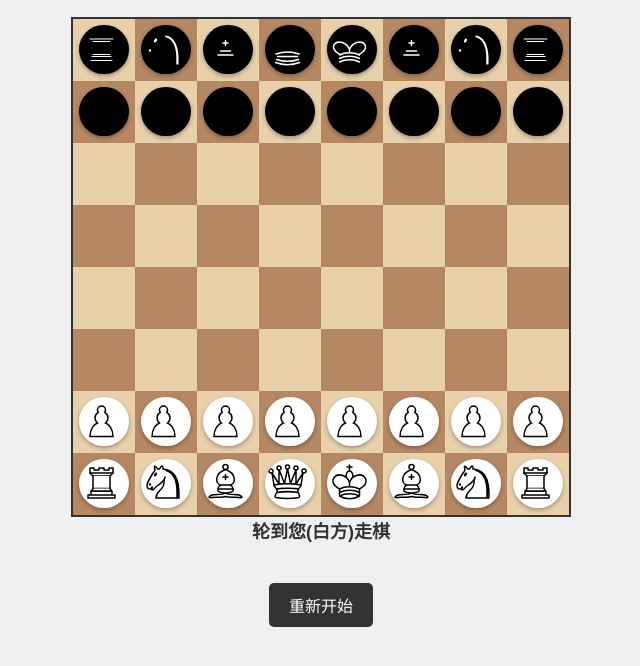
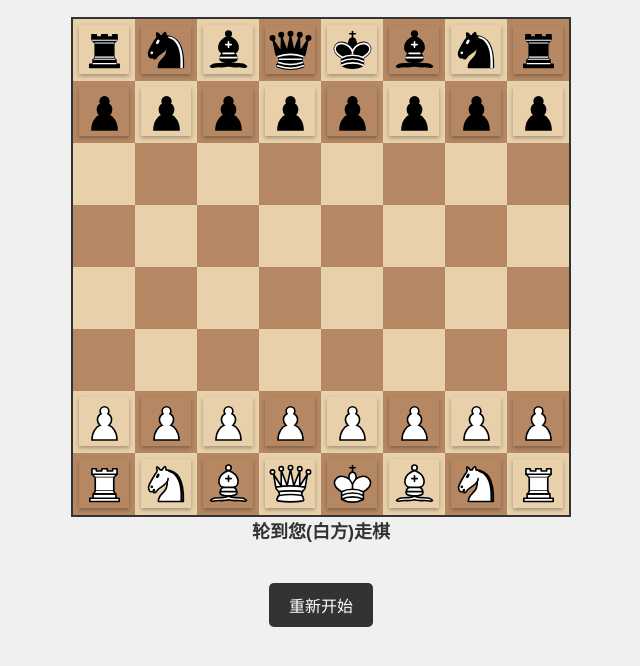
Before and after one commit to EvansNsc1128/chess-game, a website: page index.html in a window 1280 px wide. Shown: the part 106-772 px from the top of the page, without its empty margins (319-959 px from the left). Drawn offline with Linux system fonts and the light colour scheme.

Commit message:
修复棋子图标显示：使用正确的背景图片属性

```diff
--- a/index.html
+++ b/index.html
@@ -9,8 +9,8 @@
     <meta http-equiv="Pragma" content="no-cache">
     <meta http-equiv="Expires" content="0">
     <title>Evans的国际象棋时间</title>
-    <link rel="stylesheet" href="styles/style.css?v=1.6">
-    <link rel="stylesheet" href="styles/chess-pieces.css?v=1.6">
+    <link rel="stylesheet" href="styles/style.css?v=1.7">
+    <link rel="stylesheet" href="styles/chess-pieces.css?v=1.7">
 </head>
 <body>
     <div class="container">
@@ -25,6 +25,6 @@
     <!-- 将军对话框 -->
     <div id="check-dialog" class="check-dialog">Evans悄悄说：伯伯，将军！</div>
 
-    <script type="module" src="dist/game.js?v=1.6"></script>
+    <script type="module" src="dist/game.js?v=1.7"></script>
 </body>
 </html>
--- a/styles/style.css
+++ b/styles/style.css
@@ -109,21 +109,20 @@ h1 {
 .chess-piece {
     width: 80%;
     height: 80%;
-    border-radius: 50%;
-    display: flex;
-    justify-content: center;
-    align-items: center;
+    background-size: contain;
+    background-position: center;
+    background-repeat: no-repeat;
     position: relative;
     box-shadow: 0 2px 4px rgba(0, 0, 0, 0.3);
 }
 
 .white-piece {
-    background-color: #fff;
+    background-color: transparent;
     color: #000;
 }
 
 .black-piece {
-    background-color: #000;
+    background-color: transparent;
     color: #fff;
 }
 
```
